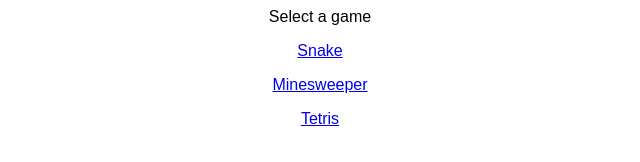
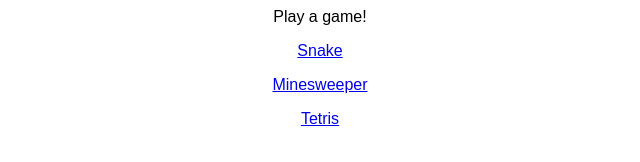
Before and after one commit to tsteffes/tsteffes.github.io, a plain HTML site: page index.html in a window 1280 px wide. Shown: the full height of the page, 320-960 px from the left. Drawn offline with Linux system fonts and the light colour scheme.

Commit message:
Modified home text

```diff
--- a/index.html
+++ b/index.html
@@ -5,7 +5,7 @@
 <body>
 	<form style="font-family: Arial, Helvetica, sans-serif">
 		<div align="center">
-			<p>Select a game</p>
+			<p>Play a game!</p>
 			<p><a href="Snake/snake.html">Snake</a></p>
             <p><a href="Minesweeper/minefield.html">Minesweeper</a></p>
             <p><a href="Tetris/tetris.html">Tetris</a></p>
```
